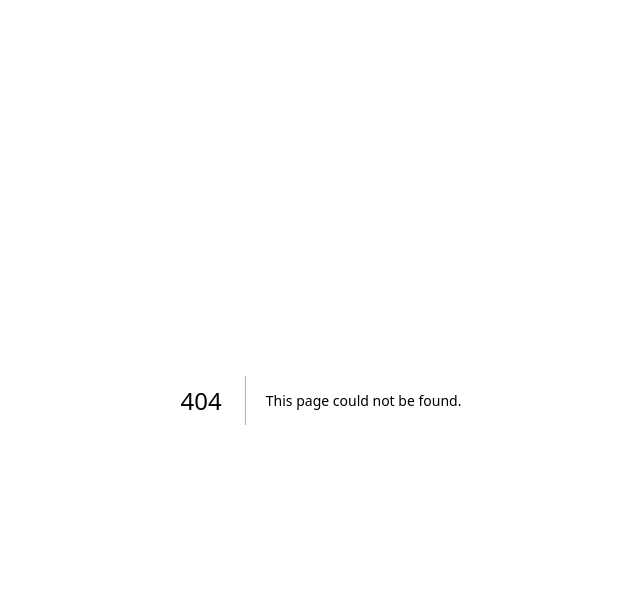
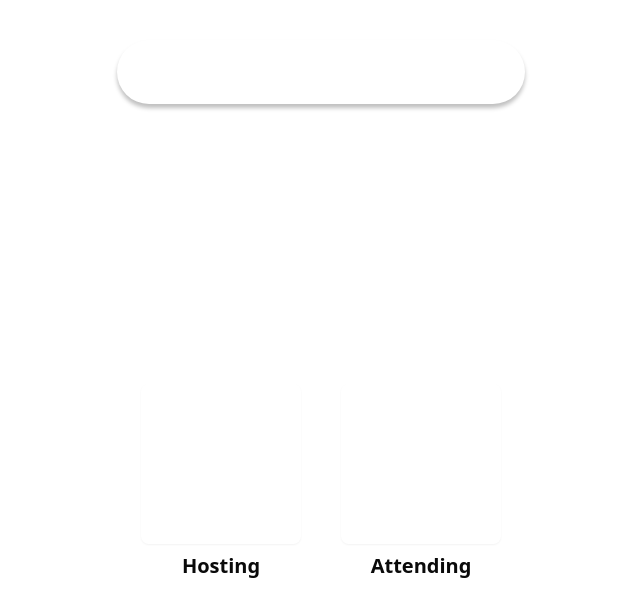
Before and after one commit to eliseoalcaraz/FrontEnd127, a Next.js app: page /dashboard in a window 1280 px wide. Before the commit this address had no page. Shown: the top 616 px of the page, without its empty margins (319-959 px from the left). Built offline with nearby package versions, Linux system fonts and the light colour scheme.

Commit message:
Added another folder - dashboard - for development of dashboard after authentication

```diff
--- /dev/null
+++ b/app/dashboard/layout.tsx
@@ -0,0 +1,9 @@
+import React, { ReactNode } from 'react'
+
+const RootLayout = ({children} : {children: ReactNode}) => {
+  return (
+    <div className='bg-white flex w-full min-h-screen'>{children}</div>
+  )
+}
+
+export default RootLayout
--- /dev/null
+++ b/app/dashboard/page.tsx
@@ -0,0 +1,37 @@
+//this is a copy of the root path/directory. for editing of the dashboard and other pages
+
+"use client"
+
+import { Button } from "@/components/ui/button"
+
+const Home = () => {
+  return (
+    <div className="min-h-screen flex flex-col items-center justify-start w-full gap-10 pt-10">
+      {/* Email Button at the top */}
+      <div className="mb-60">
+        <Button className="bg-back text-white font-medium text-lg px-20 py-8 rounded-full cursor-pointer shadow-[0px_4px_4px_rgba(0,0,0,0.25)] backdrop-blur-[4px]">
+          <img src="/profile.svg" alt="Profile" className="w-10 h-10 mr-2" />
+          elipalcaraz@up.edu.ph
+        </Button>
+      </div>
+
+      {/* Hosting / Attending Buttons centered below */}
+      <div className="flex justify-center items-center gap-10 w-full max-w-md">
+        <div className="flex flex-col items-center">
+          <Button className="bg-back w-40 h-40 flex items-center justify-center">
+            <img src="/create.svg" alt="Create" className="w-20 h-20" />
+          </Button>
+          <div className="text-xl font-bold text-back mt-2">Hosting</div>
+        </div>
+        <div className="flex flex-col items-center">
+          <Button className="bg-back w-40 h-40 flex items-center justify-center">
+            <img src="/enter.svg" alt="Enter" className="w-20 h-20" />
+          </Button>
+          <div className="text-xl font-bold text-back mt-2">Attending</div>
+        </div>
+      </div>
+    </div>
+  )
+}
+
+export default Home
--- a/components/AuthForm.tsx
+++ b/components/AuthForm.tsx
@@ -47,11 +47,11 @@ const AuthForm = ({ type }: { type: FormType }) => {
             if (type === 'sign-up') {
                 toast.success('Account created successfully');
                 console.log('Sign Up');
-                router.push('/');
+                router.push('/dashboard');
             } else {
                 toast.success('Log in successfully.')
                 console.log('Sign up')
-                router.push('/');
+                router.push('/dashboard');
             }
     } catch (error) {
             console.log(error)
```
